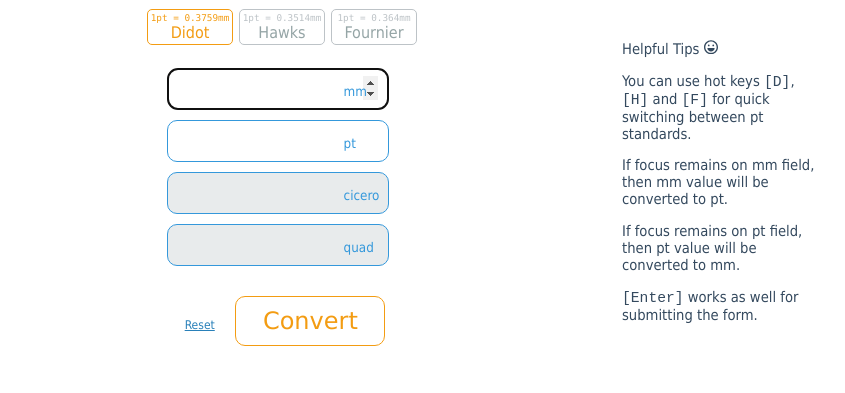
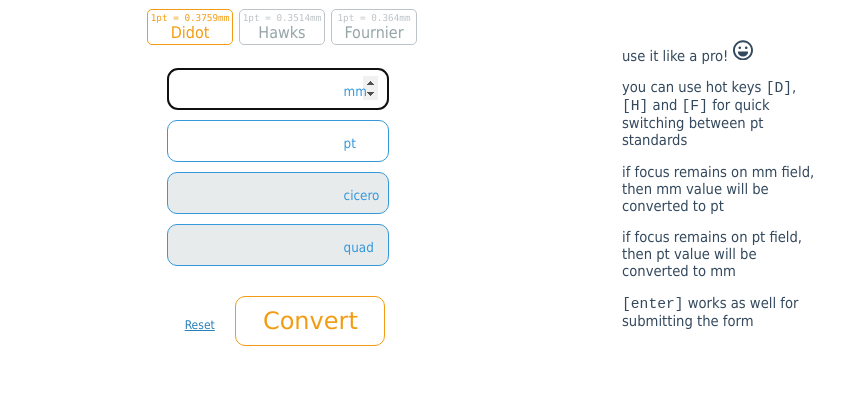
Before and after one commit to iriiiina/mm-to-point, a plain HTML site: page index.html in a window 1280 px wide. Shown: the part 75-468 px from the top of the page, without its empty margins (358-1203 px from the left). Drawn offline with Linux system fonts and the light colour scheme.

Commit message:
Change GitHub icon

```diff
--- a/css/768px.css
+++ b/css/768px.css
@@ -37,6 +37,7 @@ a:hover {
 }
 
 #tips {
+    display: block;
     font-size: 11pt;
     width: 200px;
     position: fixed;
@@ -50,7 +51,7 @@ a:hover {
 }
 
 .tips-faces {
-    width: 14px;
+    width: 20px;
     fill: #34495e;
 }
 
--- a/css/default.css
+++ b/css/default.css
@@ -159,3 +159,7 @@ a {
 .footer-p {
     margin: 2px 0 2px 0;
 }
+
+#tips {
+    display: none;
+}
--- a/index.html
+++ b/index.html
@@ -43,15 +43,15 @@
 
 <body>
     <div id="tips">
-        <p id="tips-header" onclick="expandTips();">Helpful Tips
+        <p id="tips-header" onclick="expandTips();">use it like a pro!
             <svg class="tips-faces" id="tips-close" xmlns="http://www.w3.org/2000/svg" viewBox="0 0 496 512"><path d="M248 8C111 8 0 119 0 256s111 248 248 248 248-111 248-248S385 8 248 8zm0 448c-110.3 0-200-89.7-200-200S137.7 56 248 56s200 89.7 200 200-89.7 200-200 200zm-80-280c-17.7 0-32 14.3-32 32s14.3 32 32 32 32-14.3 32-32-14.3-32-32-32zm160 0c-17.7 0-32 14.3-32 32s14.3 32 32 32 32-14.3 32-32-14.3-32-32-32z"></path></svg>
             <svg class="tips-faces" id="tips-open" xmlns="http://www.w3.org/2000/svg" viewBox="0 0 496 512"><path d="M248 8C111 8 0 119 0 256s111 248 248 248 248-111 248-248S385 8 248 8zm141.4 389.4c-37.8 37.8-88 58.6-141.4 58.6s-103.6-20.8-141.4-58.6S48 309.4 48 256s20.8-103.6 58.6-141.4S194.6 56 248 56s103.6 20.8 141.4 58.6S448 202.6 448 256s-20.8 103.6-58.6 141.4zM328 224c17.7 0 32-14.3 32-32s-14.3-32-32-32-32 14.3-32 32 14.3 32 32 32zm-160 0c17.7 0 32-14.3 32-32s-14.3-32-32-32-32 14.3-32 32 14.3 32 32 32zm194.4 64H133.6c-8.2 0-14.5 7-13.5 15 7.5 59.2 58.9 105 121.1 105h13.6c62.2 0 113.6-45.8 121.1-105 1-8-5.3-15-13.5-15z"></path></svg>
         </p>
         <div id="tips-hidden">
-            <p>You can use hot keys <code>[D]</code>, <code>[H]</code> and <code>[F]</code> for quick switching between pt standards.</p>
-            <p>If focus remains on mm field, then mm value will be converted to pt.</p>
-            <p>If focus remains on pt field, then pt value will be converted to mm.</p>
-            <p><code>[Enter]</code> works as well for submitting the form.</p>
+            <p>you can use hot keys <code>[D]</code>, <code>[H]</code> and <code>[F]</code> for quick switching between pt standards</p>
+            <p>if focus remains on mm field, then mm value will be converted to pt</p>
+            <p>if focus remains on pt field, then pt value will be converted to mm</p>
+            <p><code>[enter]</code> works as well for submitting the form</p>
         </div>
     </div>
 
@@ -161,10 +161,7 @@
                 </p>
                 <p class="footer-p">
                     <a href="https://github.com/iriiiina/mm-to-point">
-                        <svg id="icon-github" viewBox="0 0 24 24" xmlns="http://www.w3.org/2000/svg">
-                            <title id="simpleicons-github-icon">GitHub icon</title>
-                            <path d="M12 .297c-6.63 0-12 5.373-12 12 0 5.303 3.438 9.8 8.205 11.385.6.113.82-.258.82-.577 0-.285-.01-1.04-.015-2.04-3.338.724-4.042-1.61-4.042-1.61C4.422 18.07 3.633 17.7 3.633 17.7c-1.087-.744.084-.729.084-.729 1.205.084 1.838 1.236 1.838 1.236 1.07 1.835 2.809 1.305 3.495.998.108-.776.417-1.305.76-1.605-2.665-.3-5.466-1.332-5.466-5.93 0-1.31.465-2.38 1.235-3.22-.135-.303-.54-1.523.105-3.176 0 0 1.005-.322 3.3 1.23.96-.267 1.98-.399 3-.405 1.02.006 2.04.138 3 .405 2.28-1.552 3.285-1.23 3.285-1.23.645 1.653.24 2.873.12 3.176.765.84 1.23 1.91 1.23 3.22 0 4.61-2.805 5.625-5.475 5.92.42.36.81 1.096.81 2.22 0 1.606-.015 2.896-.015 3.286 0 .315.21.69.825.57C20.565 22.092 24 17.592 24 12.297c0-6.627-5.373-12-12-12"/>
-                        </svg>
+                        <svg id="icon-github" xmlns="http://www.w3.org/2000/svg" viewBox="0 0 480 512"><path d="M186.1 328.7c0 20.9-10.9 55.1-36.7 55.1s-36.7-34.2-36.7-55.1 10.9-55.1 36.7-55.1 36.7 34.2 36.7 55.1zM480 278.2c0 31.9-3.2 65.7-17.5 95-37.9 76.6-142.1 74.8-216.7 74.8-75.8 0-186.2 2.7-225.6-74.8-14.6-29-20.2-63.1-20.2-95 0-41.9 13.9-81.5 41.5-113.6-5.2-15.8-7.7-32.4-7.7-48.8 0-21.5 4.9-32.3 14.6-51.8 45.3 0 74.3 9 108.8 36 29-6.9 58.8-10 88.7-10 27 0 54.2 2.9 80.4 9.2 34-26.7 63-35.2 107.8-35.2 9.8 19.5 14.6 30.3 14.6 51.8 0 16.4-2.6 32.7-7.7 48.2 27.5 32.4 39 72.3 39 114.2zm-64.3 50.5c0-43.9-26.7-82.6-73.5-82.6-18.9 0-37 3.4-56 6-14.9 2.3-29.8 3.2-45.1 3.2-15.2 0-30.1-.9-45.1-3.2-18.7-2.6-37-6-56-6-46.8 0-73.5 38.7-73.5 82.6 0 87.8 80.4 101.3 150.4 101.3h48.2c70.3 0 150.6-13.4 150.6-101.3zm-82.6-55.1c-25.8 0-36.7 34.2-36.7 55.1s10.9 55.1 36.7 55.1 36.7-34.2 36.7-55.1-10.9-55.1-36.7-55.1z"></path></svg>
                     </a>
                 </p>
             </div>
```
